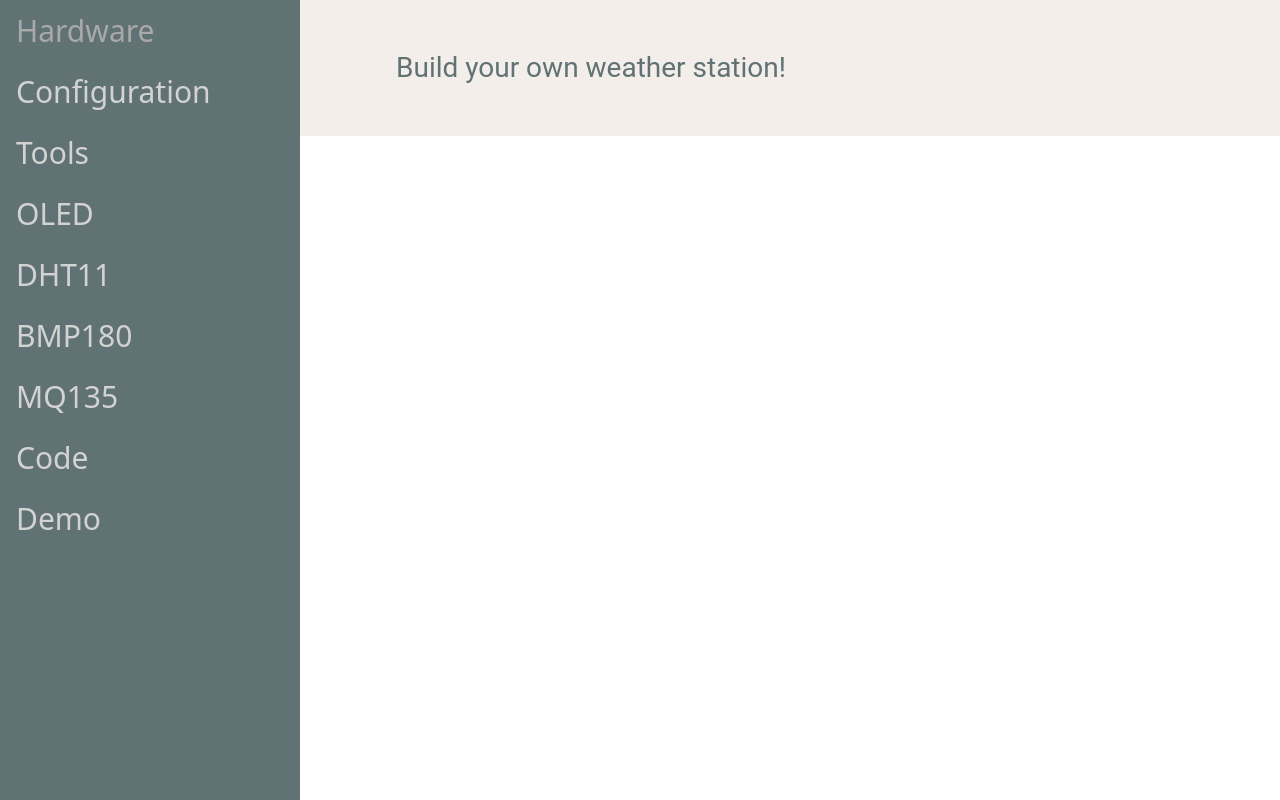
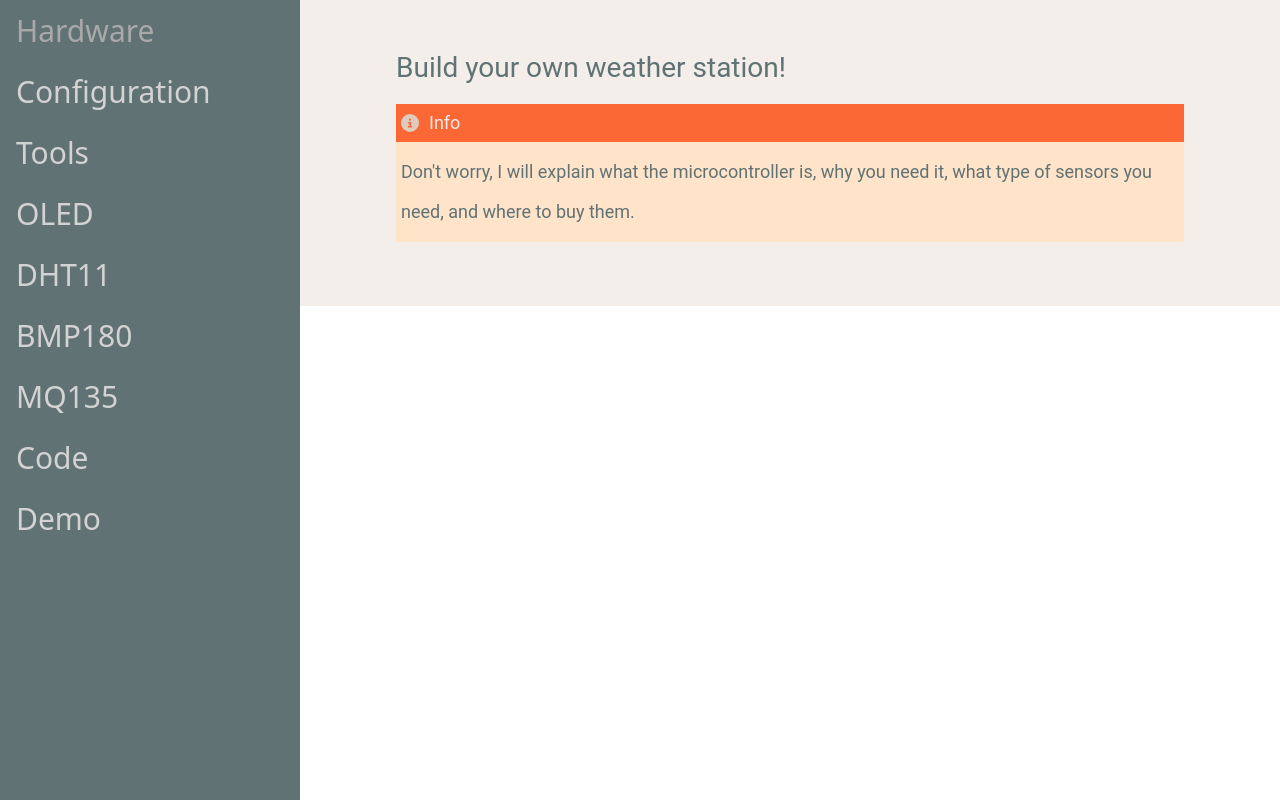
Before and after one commit to ivanorsolic95/MeteoWeb, a Gatsby site: page / in a window 1280 px wide. Built offline with nearby package versions, Linux system fonts and the light colour scheme; Gatsby itself is replaced by a stand-in of ours.

Commit message:
Import the InfoCallout component to the index.js
The InfoCallout component is imported, and the prop representing the text of the callout is being passed to the component.

```diff
--- a/src/pages/index.js
+++ b/src/pages/index.js
@@ -1,7 +1,9 @@
 import * as React from "react"
 import NavBar from "../components/NavBar"
+import InfoCallout from "../components/InfoCallout"
 
 const mainHeader = "Build your own weather station!"
+const infoText = "Don't worry, I will explain what the microcontroller is, why you need it, what type of sensors you need, and where to buy them."
 
 const IndexPage = () => {
   return (
@@ -9,6 +11,7 @@ const IndexPage = () => {
       <NavBar></NavBar>
       <div id="body">
         <h1 id="main-heading">{mainHeader}</h1>
+        <InfoCallout infoText={infoText}></InfoCallout>
       </div>
     </body>
   )
```
